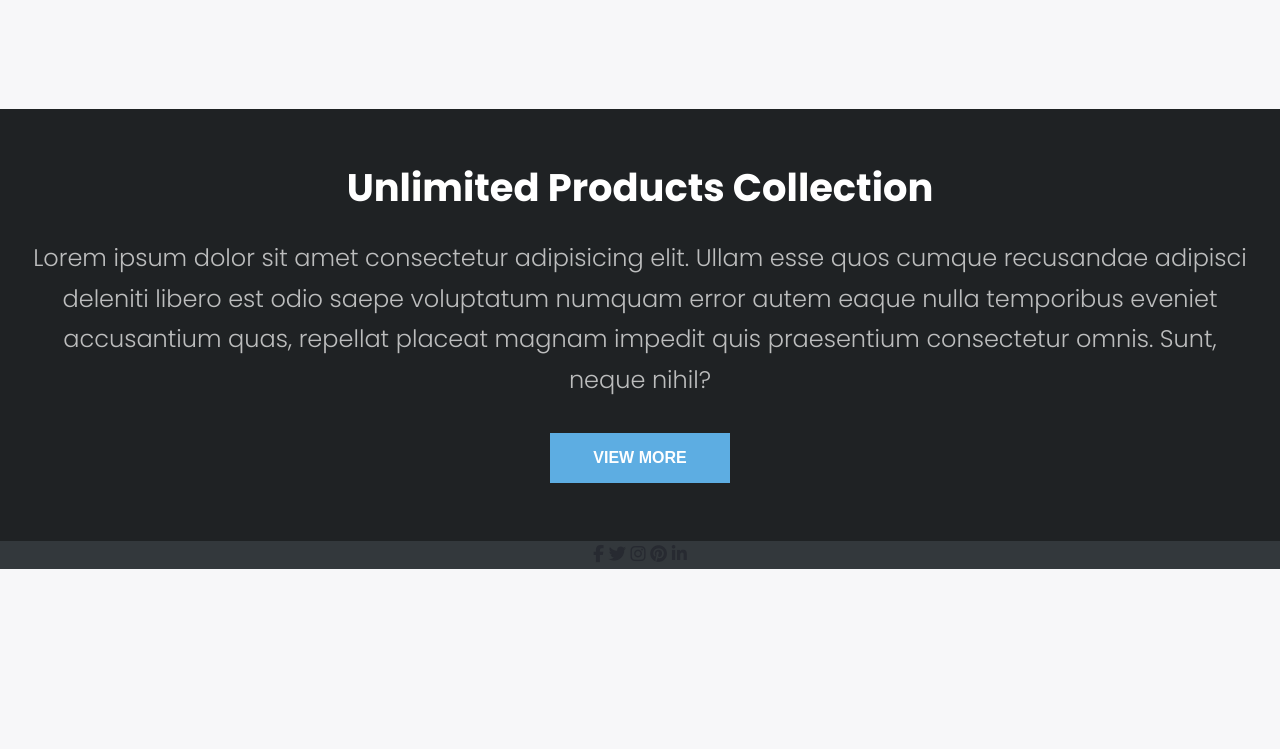
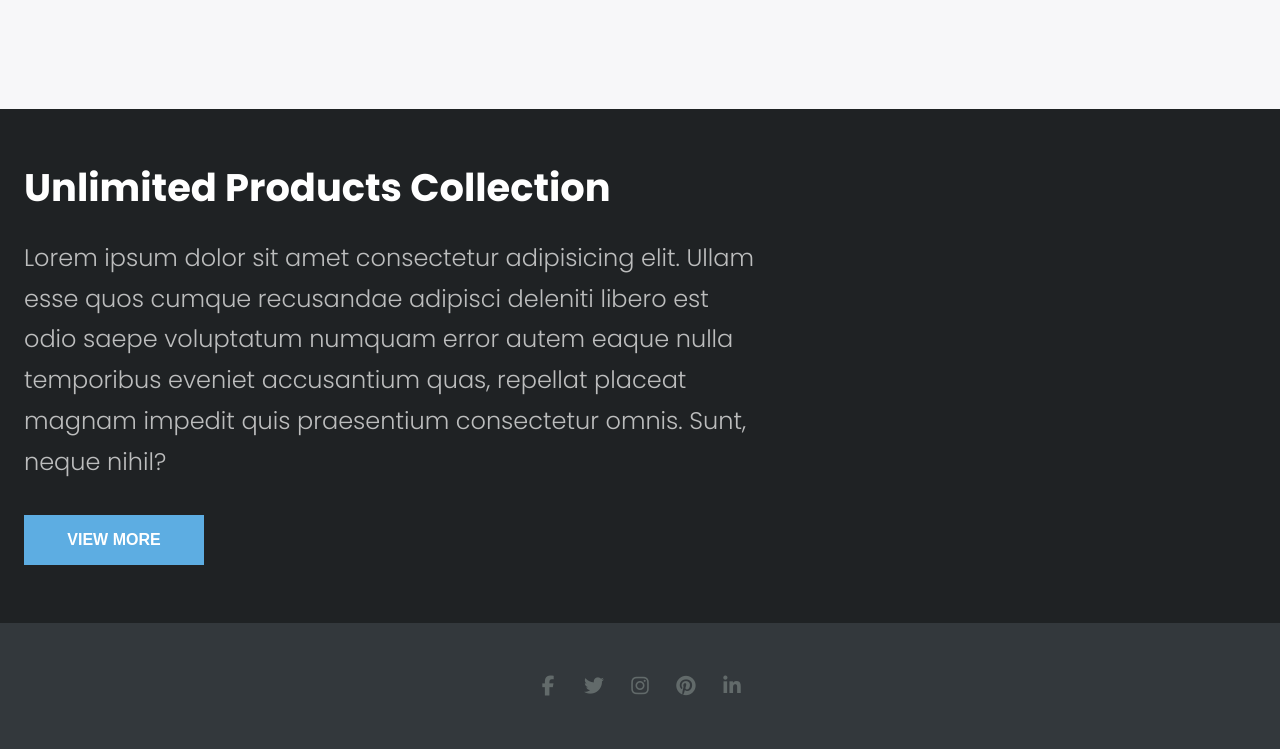
Before and after one commit to belaymit/online-Shoping-JSON-JS, a website with bundled scripts: page src/index.html in a window 1280 px wide. Shown: the part 1551-2300 px from the top of the page. Before the commit the page ends 2120 px from the top, so only its background shows below. Built offline with nearby package versions, Linux system fonts and the light colour scheme; files whose address does not match are found by name.

Commit message:
added style to footer social-icons

```diff
--- a/src/index.css
+++ b/src/index.css
@@ -307,7 +307,7 @@ header .container {
   -webkit-text-fill-color: transparent;
 }
 
-.btns {
+.btn-container {
   margin: 1.5rem 0;
 }
 
@@ -326,17 +326,17 @@ header .container {
   transition: var(--transition);
 }
 
-.btns .btn:last-child {
+.btn-container .btn:last-child {
   color: var(--btn-background);
   background: transparent;
 }
 
-.btns .btn:first-child:hover {
+.btn-container .btn:first-child:hover {
   background: transparent;
   color: var(--btn-background);
 }
 
-.btns .btn:last-child:hover {
+.btn-container .btn:last-child:hover {
   background: var(--btn-background);
   color: var(--white-background);
 }
@@ -460,11 +460,31 @@ footer > .container {
   justify-content: center;
 }
 
+.social-icons {
+  display: flex;
+  padding: 3rem 0;
+}
+
+.social-icons a {
+  color: var(--granite-gray);
+  margin: 0 0.5rem;
+  display: flex;
+  align-items: center;
+  justify-content: center;
+  width: 30px;
+  height: 30px;
+  font-size: 1.25rem;
+  transition: var(--transition);
+}
+.social-icons a:hover {
+  color: var(--white-background);
+}
+
 @media screen and (min-width: 480px) {
-  .btns button{
+  .btn-container button{
     display: inline-block;
   }
-  .btns button:first-child {
+  .btn-container button:first-child {
     margin-right: 0.4rem;
   }
 }
@@ -512,6 +532,16 @@ footer > .container {
   .product-list {
     grid-template-columns: repeat(3, 1fr);
   }
+  .footer-container {
+    text-align: left;
+  }
+
+  .footer-container .text {
+    width: 60%;
+  }
+  .footer-container .btn {
+    margin-left: 0;
+  }
 }
 
 @media screen and (min-width: 1200px) {
```
